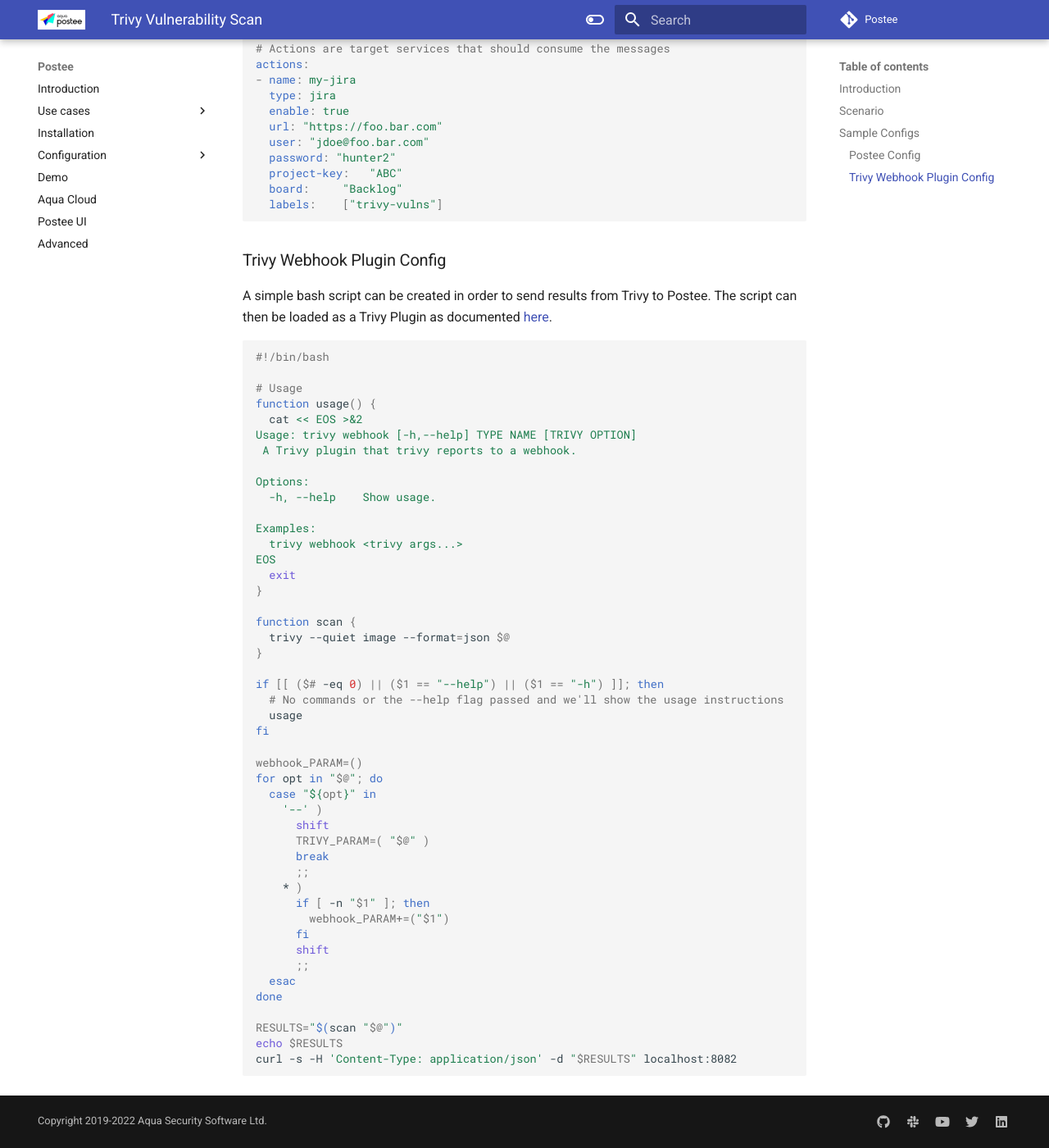
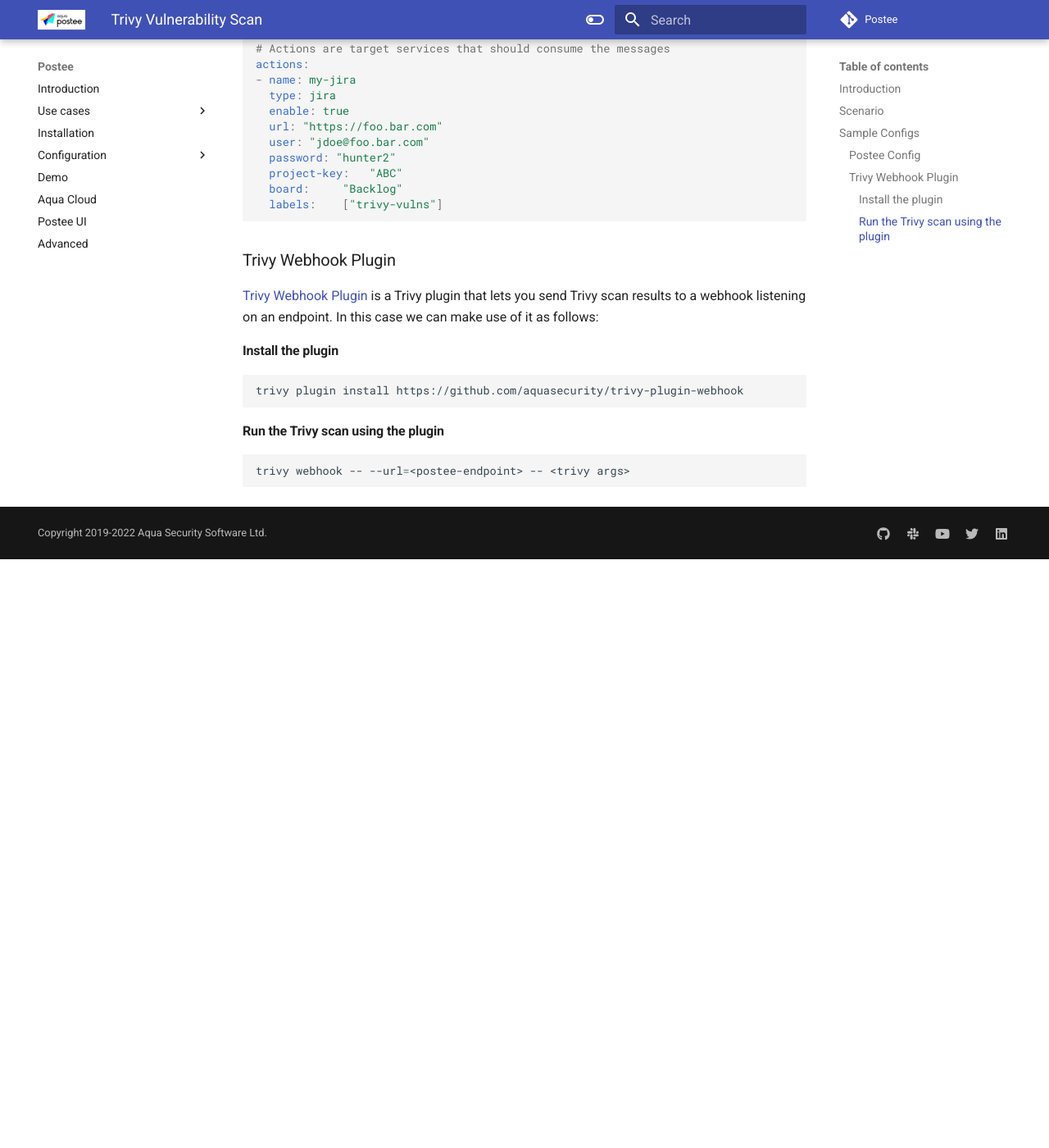
Before and after one commit to aquasecurity/postee, an MkDocs documentation site: the page built from docs/blueprints/trivy-vulnerability-scan.md, in a window 1280 px wide and 1400 px high, scrolled down 1590 px. Shown: the whole window at 82% size. Built offline with MkDocs 1.6.1 and Material for MkDocs 9.7.7, drawn with Linux system fonts in a browser that asks for light colours; comment, search, counter and statistics services are not loaded; the version menu is left out; after the commit the page ends 2272 px from its top, so only the background shows below that; some of the changed text lies outside the part shown.

Commit message:
feat(blueprints): Update trivy vuln scan with webhook plgn

````diff
--- a/docs/blueprints/trivy-vulnerability-scan.md
+++ b/docs/blueprints/trivy-vulnerability-scan.md
@@ -6,7 +6,7 @@
 A video format of this guide is also available [here](https://youtu.be/HZ5Z8jAVH8w?t=420).
 
 ## Scenario
-A DevOps team would like to configure alerts for scheduled vulnerability scans to be notify them about any vulnerable images that they might be running in their clusters. For this they decide to install Trivy, run it on a schedule and send the results to Postee.
+A DevOps team would like to configure alerts for scheduled vulnerability scans to notify them about any vulnerable images that they might be running in their clusters. For this they decide to install Trivy, run it on a schedule and send the results to Postee.
 
 They decide to configure Postee so that upon receiving such alerts, Postee creates a JIRA ticket for them to take a look at it at their disposal.
 
@@ -44,54 +44,15 @@
   labels:    ["trivy-vulns"]
 ```
 
-### Trivy Webhook Plugin Config
-A simple bash script can be created in order to send results from Trivy to Postee. The script can then be loaded as a Trivy Plugin as documented [here](https://aquasecurity.github.io/trivy/v0.29.1/docs/advanced/plugins/).
+### Trivy Webhook Plugin
+[Trivy Webhook Plugin](https://github.com/aquasecurity/trivy-plugin-webhook) is a Trivy plugin that lets you send Trivy scan results to a webhook listening on an endpoint. In this case we can make use of it as follows:
 
+#### Install the plugin
 ```shell
-#!/bin/bash
+trivy plugin install https://github.com/aquasecurity/trivy-plugin-webhook
+```
 
-# Usage
-function usage() {
-  cat << EOS >&2
-Usage: trivy webhook [-h,--help] TYPE NAME [TRIVY OPTION]
- A Trivy plugin that trivy reports to a webhook.
-
-Options:
-  -h, --help    Show usage.
-
-Examples:
-  trivy webhook <trivy args...>
-EOS
-  exit
-}
-
-function scan {
-  trivy --quiet image --format=json $@
-}
-
-if [[ ($# -eq 0) || ($1 == "--help") || ($1 == "-h") ]]; then
-  # No commands or the --help flag passed and we'll show the usage instructions
-  usage
-fi
-
-webhook_PARAM=()
-for opt in "$@"; do
-  case "${opt}" in
-    '--' )
-      shift
-      TRIVY_PARAM=( "$@" )
-      break
-      ;;
-    * )
-      if [ -n "$1" ]; then
-        webhook_PARAM+=("$1")
-      fi
-      shift
-      ;;
-  esac
-done
-
-RESULTS="$(scan "$@")"
-echo $RESULTS
-curl -s -H 'Content-Type: application/json' -d "$RESULTS" localhost:8082
+#### Run the Trivy scan using the plugin
+```shell
+trivy webhook -- --url=<postee-endpoint> -- <trivy args>
 ```
````
